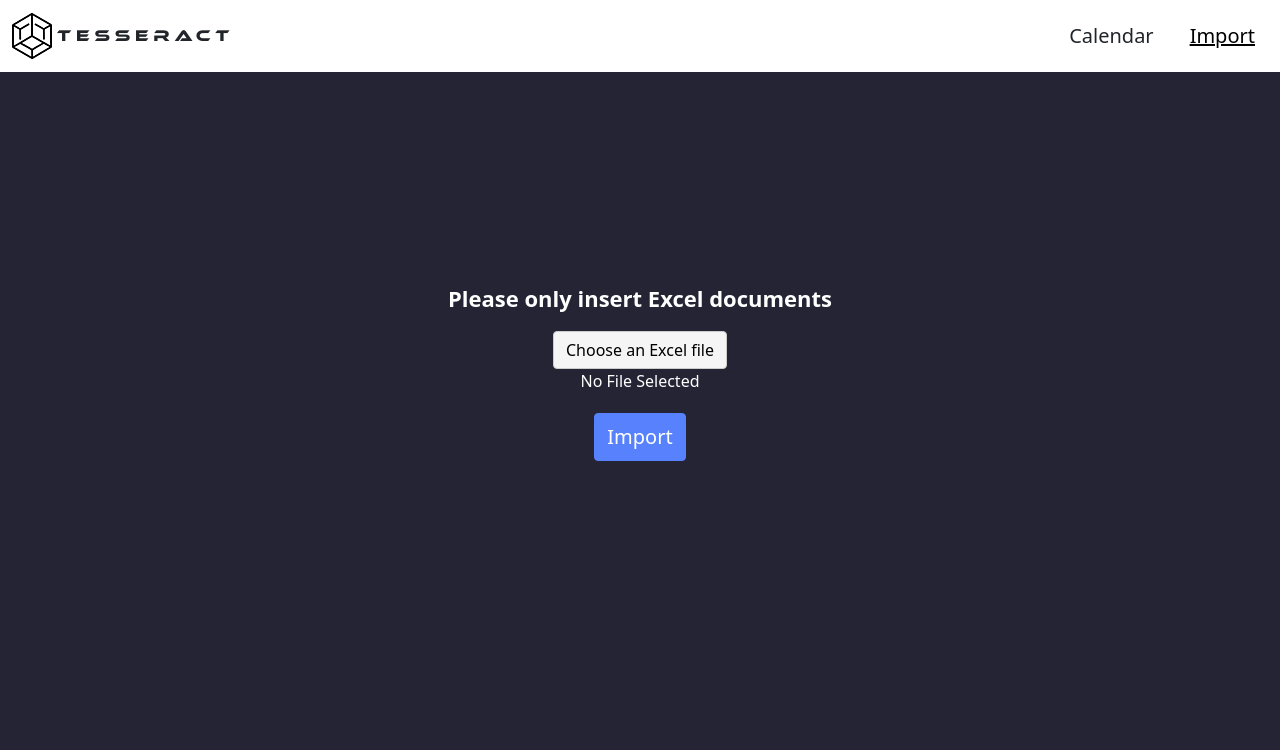
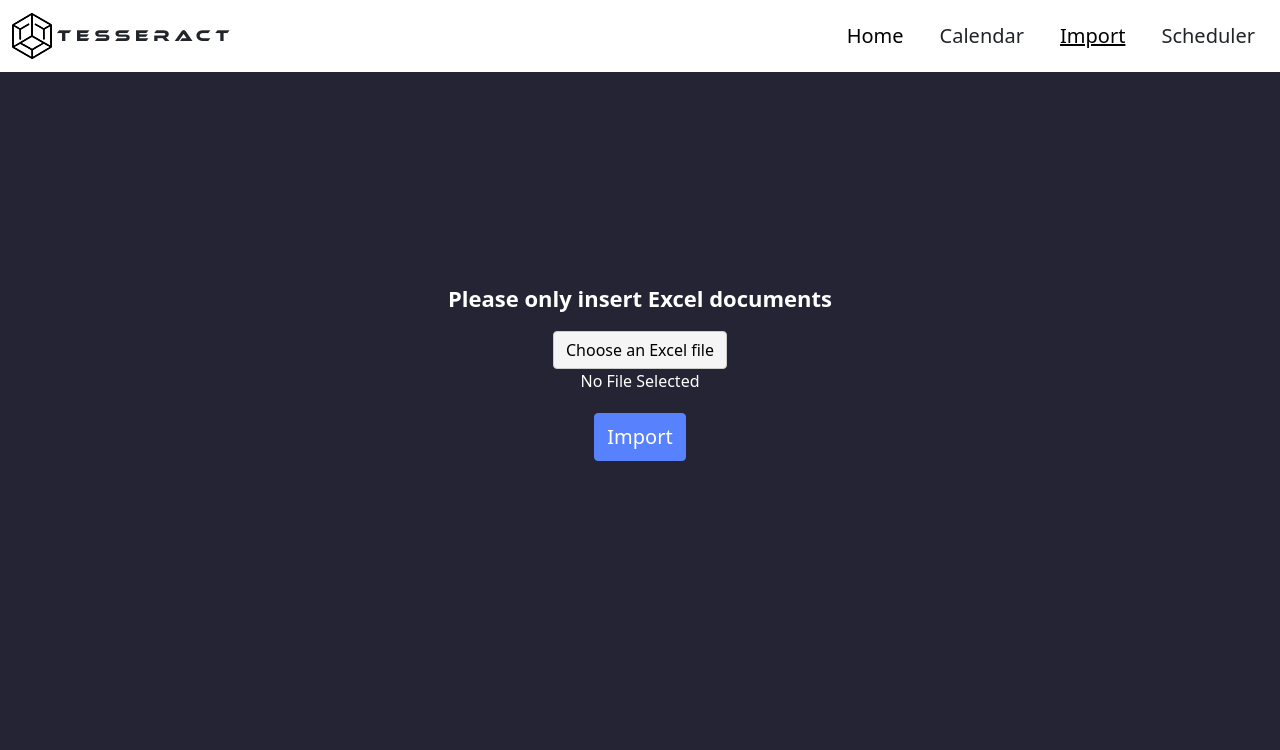
Before and after one commit to jgpeachey/ROUS, a Django app: page /fileupload.html in a window 1280 px wide. Shown: the top 750 px of the page. Run offline with Django 4.2, Linux system fonts and the light colour scheme; some libraries are stand-ins or nearby versions.

Commit message:
fix nav bar for other html files

```diff
--- a/ROUSProj/ROUSApp/templates/ScheduleHelper.html
+++ b/ROUSProj/ROUSApp/templates/ScheduleHelper.html
@@ -38,7 +38,10 @@
             <span>TESSERACT</span>
         </div>
         <nav class="nav-links">
+            <a href="/">Home</a>
             <a onclick="passgeoloc('calendar.html')">Calendar</a>
+            <a onclick="passgeoloc('fileupload.html')">Import</a>
+            <a onclick="passgeoloc('ScheduleHelper.html')" class="current">Scheduler</a>
         </nav>
     </header>
 
--- a/ROUSProj/ROUSApp/templates/fileupload.html
+++ b/ROUSProj/ROUSApp/templates/fileupload.html
@@ -29,8 +29,10 @@
             <span>TESSERACT</span>
         </div>
         <nav class="nav-links">
+            <a href="/">Home</a>
             <a onclick="passgeoloc('calendar.html')">Calendar</a>
             <a onclick="passgeoloc('fileupload.html')" class="current">Import</a>
+            <a onclick="passgeoloc('ScheduleHelper.html')">Scheduler</a>
         </nav>
     </header>
 
```
Lines whose indentation alone changed are shown as unchanged.
